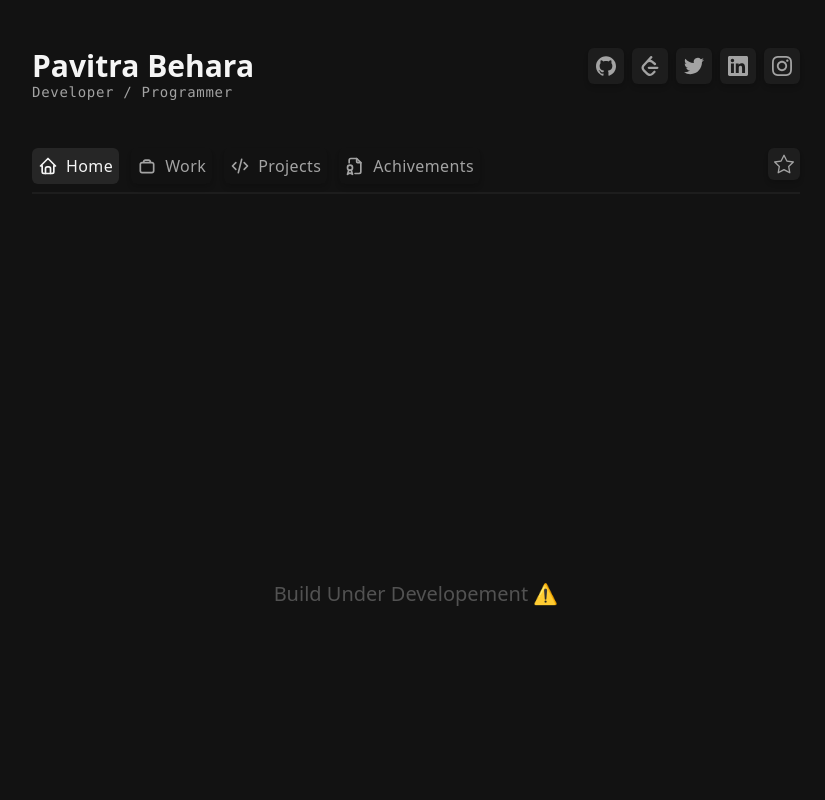
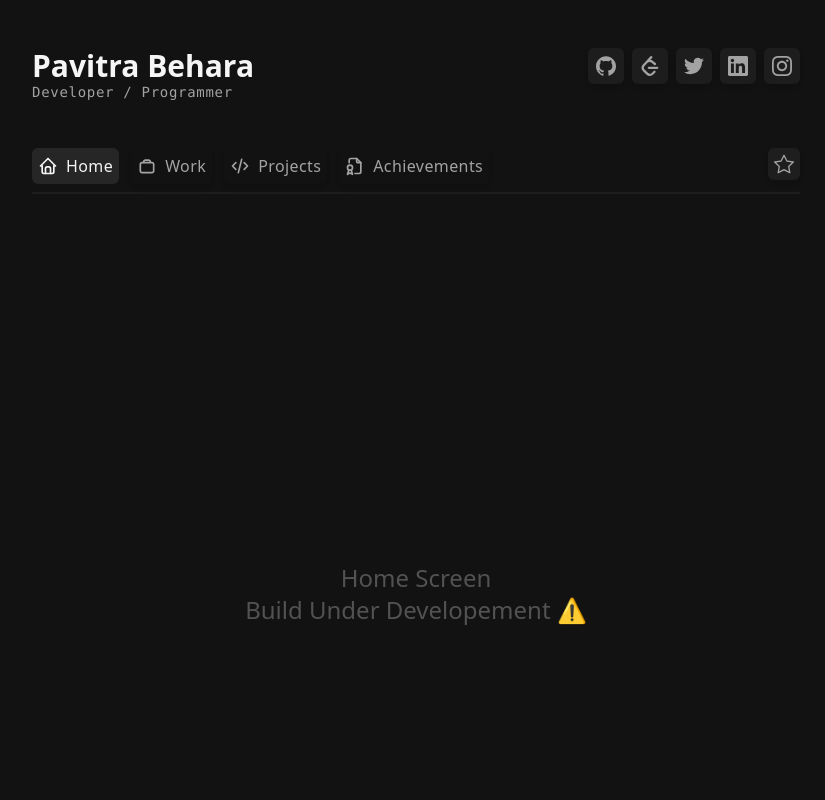
Before and after one commit to Pavitra554/portfolio, a Next.js app: page / in a window 1280 px wide. Shown: the top 800 px of the page, without its empty margins (224-1049 px from the left). Built offline with nearby package versions, Linux system fonts and the light colour scheme.

Commit message:
✅ Navigation screens added

```diff
--- /dev/null
+++ b/components/MainScreens/MainScreens.tsx
@@ -0,0 +1,25 @@
+import React from 'react';
+
+//Redux
+import { useSelector, useDispatch } from "react-redux";
+import { selectNav } from '../../reducers/navToggleSlice';
+
+//Screens
+import Home from '../Screens/Home';
+import Work from '../Screens/Work';
+import Projects from '../Screens/Projects';
+import Achivements from '../Screens/Achievements';
+
+const MainScreens = () => {
+  const value = useSelector(selectNav);
+  return (
+    <div className='h-screen flex justify-center items-center'>
+      {value === 'home' && <Home/>}
+      {value === 'work' && <Work/>}
+      {value === 'projects' && <Projects/>}
+      {value === 'achivements' && <Achivements/>}
+    </div>
+  )
+}
+
+export default MainScreens
--- a/components/Navigations/Navigation.tsx
+++ b/components/Navigations/Navigation.tsx
@@ -4,7 +4,7 @@ import Link from "next/link";
 //Redux
 import { useSelector, useDispatch } from "react-redux";
 import {
-  achivements,
+  achievements,
   home,
   projects,
   selectNav,
@@ -71,7 +71,7 @@ const Navigation = () => {
         </div>
 
         <div
-          onClick={() => dispatch(achivements())}
+          onClick={() => dispatch(achievements())}
           className={
             value === "achivements"
               ? " flex justify-center items-center bg-neutral-800 text-neutral-100 hover:bg-neutral-800/60 p-1.5 rounded-md active:scale-95 ease-linear duration-100 cursor-pointer"
@@ -82,14 +82,14 @@ const Navigation = () => {
             <div>
               <TbFileCertificate size={20} />
             </div>
-            <div className='hidden md:flex'>Achivements</div>
+            <div className='hidden md:flex'>Achievements</div>
           </div>
         </div>
       </div>
-      <Link href={'https://github.com/Pavitra554'}>
+      <Link href={"https://github.com/Pavitra554"}>
         <div
           className={
-          "bg-neutral-800/60 p-1.5 flex justify-center items-center rounded-md text-neutral-400 shadow-md select-none hover:brightness-150 active:scale-90 ease-linear duration-100 cursor-pointer font-noto "
+            "bg-neutral-800/60 p-1.5 flex justify-center items-center rounded-md text-neutral-400 hover:text-orange-400 shadow-md select-none hover:brightness-150 active:scale-90 ease-linear duration-100 cursor-pointer font-noto "
           }
         >
           <BsStar size={20} />
--- /dev/null
+++ b/components/Screens/Achievements.tsx
@@ -0,0 +1,24 @@
+import React from "react";
+
+//Framer Motion
+import { AnimatePresence, motion } from "framer-motion";
+
+const Achivements = () => {
+  return (
+    <AnimatePresence>
+      <motion.div
+        initial={{ opacity: 0, y: 20 }}
+        animate={{ opacity: 1, y: 0 }}
+        exit={{ opacity: 0, y: -20 }}
+        transition={{ duration: 0.5 }}
+        className='text-2xl text-neutral-600 select-none text-center'
+      >
+        {" "}
+        <div>Achievements Screen</div>
+        <div>Build Under Developement ⚠️</div>
+      </motion.div>
+    </AnimatePresence>
+  );
+};
+
+export default Achivements;
--- /dev/null
+++ b/components/Screens/Home.tsx
@@ -0,0 +1,23 @@
+import React from "react";
+
+//Framer Motion
+import { AnimatePresence, motion } from "framer-motion";
+
+const Home = () => {
+  return (
+    <AnimatePresence>
+      <motion.div
+        initial={{ opacity: 0, y: 20 }}
+        animate={{ opacity: 1, y: 0 }}
+        exit={{ opacity: 0, y: -20 }}
+        transition={{ duration: 0.5 }}
+        className='text-2xl text-neutral-600 select-none text-center'
+      >
+        <div>Home Screen</div>
+        <div>Build Under Developement ⚠️</div>
+      </motion.div>
+    </AnimatePresence>
+  );
+};
+
+export default Home;
--- /dev/null
+++ b/components/Screens/Projects.tsx
@@ -0,0 +1,24 @@
+import React from "react";
+
+//Framer Motion
+import { AnimatePresence, motion } from "framer-motion";
+
+const Projects = () => {
+  return (
+    <AnimatePresence>
+      <motion.div
+        initial={{ opacity: 0, y: 20 }}
+        animate={{ opacity: 1, y: 0 }}
+        exit={{ opacity: 0, y: -20 }}
+        transition={{ duration: 0.5 }}
+        className='text-2xl text-neutral-600 select-none text-center'
+      >
+        {" "}
+        <div>Projects Screen</div>
+        <div>Build Under Developement ⚠️</div>
+      </motion.div>
+    </AnimatePresence>
+  );
+};
+
+export default Projects;
--- /dev/null
+++ b/components/Screens/Work.tsx
@@ -0,0 +1,24 @@
+import React from "react";
+
+//Framer Motion
+import { AnimatePresence, motion } from "framer-motion";
+
+const Work = () => {
+  return (
+    <AnimatePresence>
+      <motion.div
+        initial={{ opacity: 0, y: 20 }}
+        animate={{ opacity: 1, y: 0 }}
+        exit={{ opacity: 0, y: -20 }}
+        transition={{ duration: 0.5 }}
+        className='text-2xl text-neutral-600 select-none text-center'
+      >
+        {" "}
+        <div>Works Screen</div>
+        <div>Build Under Developement ⚠️</div>
+      </motion.div>
+    </AnimatePresence>
+  );
+};
+
+export default Work;
--- a/pages/index.tsx
+++ b/pages/index.tsx
@@ -6,6 +6,7 @@ import type { NextPage } from "next";
 import Container from "../layouts/Container";
 import Navigation from "../components/Navigations/Navigation";
 import LoadingAnimation from "../components/LoadingAnimation/LoadingAnimation";
+import MainScreens from "../components/MainScreens/MainScreens";
 
 const Home: NextPage = () => {
   const [showAnimation, setShowAnimation] = React.useState(true);
@@ -30,12 +31,7 @@ const Home: NextPage = () => {
       <Container>
         <div className='min-h-screen h-full max-w-screen-md mx-6 md:mx-auto flex flex-col flex-grow '>
           <Navigation/>
-          <div className='h-screen flex justify-center items-center'>
-            <div className='text-xl text-neutral-600'>
-              Build Under Developement ⚠️
-            </div>
-          </div>
-
+          <MainScreens/>
         </div>
       </Container>
     );
--- a/reducers/navToggleSlice.ts
+++ b/reducers/navToggleSlice.ts
@@ -22,13 +22,13 @@ export const navToggleSlice = createSlice({
     projects:(state)=>{
         state.value = "projects";
     },
-    achivements:(state)=>{
+    achievements:(state)=>{
         state.value = "achivements";
     },
   },
 })
 
 // Action creators are generated for each case reducer function
-export const { home, work, projects, achivements } = navToggleSlice.actions
+export const { home, work, projects, achievements } = navToggleSlice.actions
 export const selectNav = (state: RootState) => state.navToggle.value
 export default navToggleSlice.reducer;
```
Lines whose indentation alone changed are shown as unchanged.
